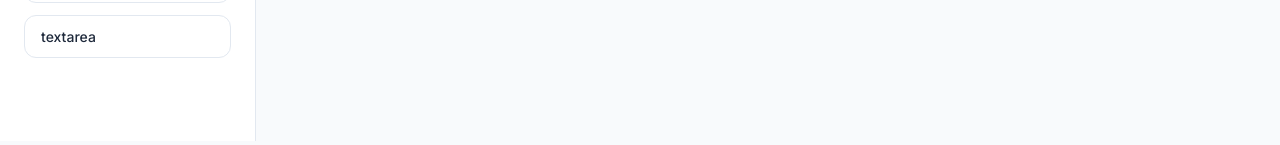
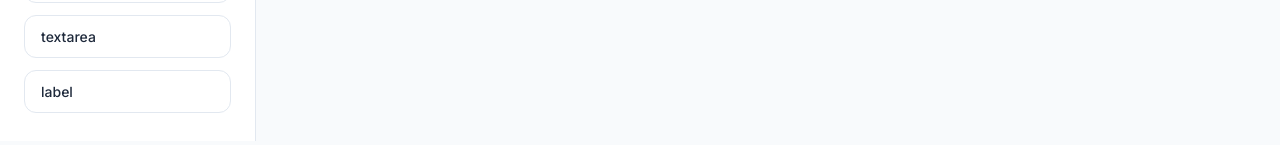
Before and after one commit to Tatiana-Juin/generatorComponents, a React (Vite) app: page / in a window 1280 px wide. Shown: the part 655-800 px from the top of the page. Built offline with nearby package versions, Linux system fonts and the light colour scheme.

Commit message:
Ajout de label

```diff
--- a/src/data/components.js
+++ b/src/data/components.js
@@ -14,21 +14,24 @@ export const BLOCK_TYPES = [
   { type: 'link' },
   { type: 'input' },
   {type:'textarea'},
+  {type:'label'},
 ];
 // BLOCK PAR DEFAUT SELON CE QUE L'ON SELECTIONNE
 export const DEFAULT_BLOCKS = {
   card: [
     { id: 1, type: 'image'},
-    { id: 2, type: 'title', text: 'Titre de la carte', level: 2 },
-    { id: 3, type: 'text', text: 'Description courte du contenu de la carte.' },
-    { id: 4, type: 'button', text: 'En savoir plus', variant: 'primary' },
+    { id: 2, type: 'title' },
+    { id: 3, type: 'text' },
+    { id: 4, type: 'button' },
   ],
   form: [
-    { id: 1, type: 'title', text: 'Contactez-nous', level: 2 },
-    { id: 2, type: 'text', text: 'Remplissez le formulaire et nous vous répondrons sous 24h.' },
-    { id: 3, type: 'input', label: 'Votre nom', placeholder: 'Jean Dupont' },
-    { id: 4, type: 'input', label: 'Email', placeholder: 'jean@exemple.fr' },
-    { id: 5, type: 'button', text: 'Envoyer', variant: 'primary' },
+    { id: 1, type: 'title' },
+    { id: 2, type: 'text' },
+    {id: 3, type:'label'},
+    { id: 4, type: 'input' },
+    {id: 5, type:'label'},
+    { id: 6, type: 'input' },
+    { id: 7, type: 'button' },
   ],
 
 };
--- a/src/features/preview/Preview.jsx
+++ b/src/features/preview/Preview.jsx
@@ -20,6 +20,8 @@ function renderBlock(block){
             return <input type="text" name="" id="" disabled />
         case 'textarea':
             return <textarea name="" id="">textarea</textarea>
+        case 'label':
+            return <label htmlFor="">Label</label>
         default:
             return <p>Cela n'existe pas</p>
     }
```
